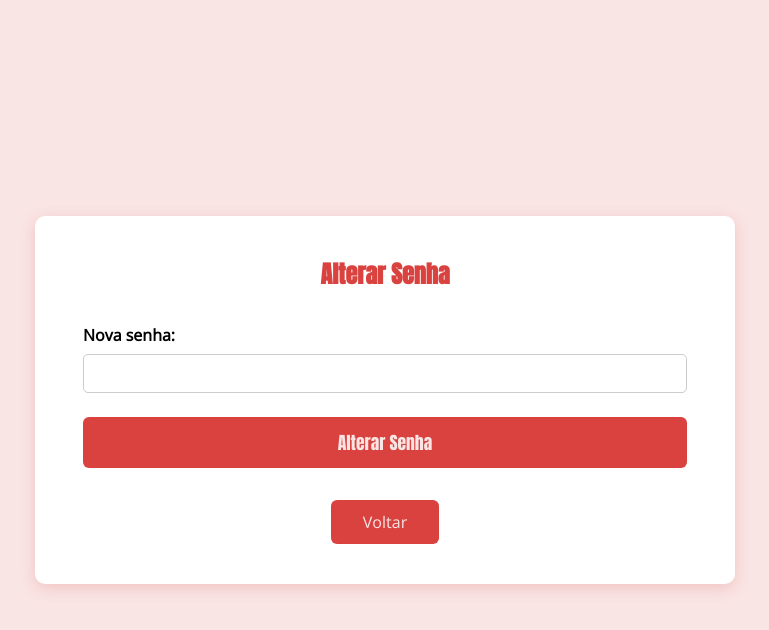
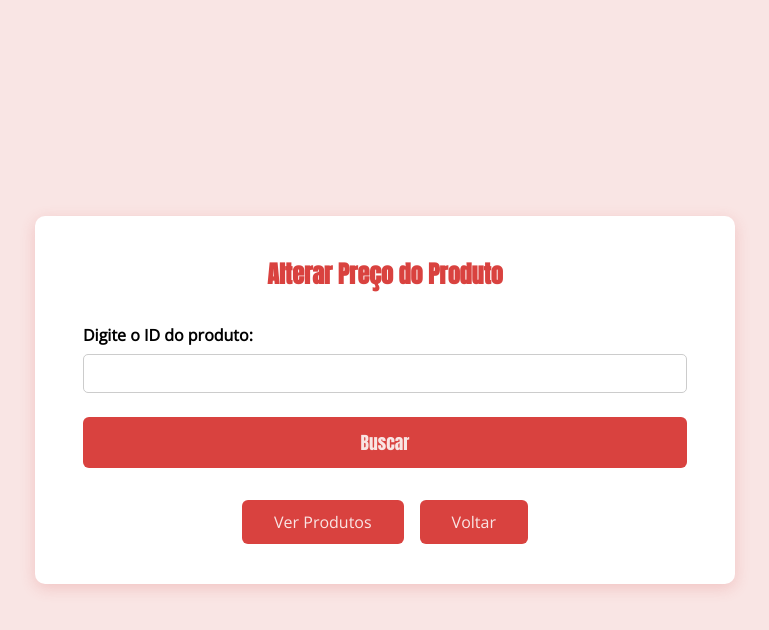
Before and after one commit to codegirletecvav/ProgWeb2, a PHP site: page /alterarpreco.php in a window 1280 px wide. Shown: the top 630 px of the page, without its empty margins (255-1024 px from the left). Run offline with PHP 8.4, Linux system fonts and the light colour scheme; the visitor is signed in with stand-in values (Sample User, id 1).

Commit message:
Update alterarpreco.php

```diff
--- a/alterarpreco.php
+++ b/alterarpreco.php
@@ -8,34 +8,40 @@ if (!isset($_SESSION['idFunc'])) {
 
 $conn = new mysqli("localhost", "root", "", "empresaabd");
 
-    function validaSenha($senha) {
-    return preg_match('/^(?=.*[a-z])(?=.*[A-Z])(?=.*\d)[A-Za-z\d]{8,16}$/', $senha);
+if (!isset($_SESSION['funcao']) || $_SESSION['funcao'] !== 'gerente') {
+    echo "Acesso negado.";
+    exit;
 }
 
+$mensagem = "";
+$p = null;
 
-if (isset($_POST['alterar'])) {
-    $novaSenha = $_POST['nova_senha'];
+if ($_SERVER['REQUEST_METHOD'] == 'POST' && isset($_POST['buscar'])) {
+    $id = (int)$_POST['id'];
+    $p = $conn->query("SELECT * FROM produtos WHERE id = $id")->fetch_assoc();
 
-    if (!validaSenha($novaSenha)) {
-        die("Senha inválida! Deve ter entre 8 e 16 caracteres, letras maiúsculas, minúsculas e números.");
+    if (!$p) {
+        $mensagem = "Produto não encontrado.";
+    }
 }
 
-
-
-    $senhaHash = password_hash($novaSenha, PASSWORD_DEFAULT);
-    $id = $_SESSION['idFunc'];
-
-    $sql = "UPDATE funcionarios SET senha = '$senhaHash' WHERE idFunc = $id";
-
-    if (mysqli_query($conn, $sql)) {
-        echo "Senha alterada com sucesso!";
+if ($_SERVER['REQUEST_METHOD'] == 'POST' && isset($_POST['atualizar'])) {
+    $id = (int)$_POST['id'];
+    $preco = (float)$_POST['preco'];
+    $sql = "UPDATE produtos SET preco = $preco WHERE id = $id";
+    if ($conn->query($sql)) {
+        $mensagem = "Preço atualizado com sucesso.";
     } else {
-        echo "Erro: " . mysqli_error($conn);
+        $mensagem = "Erro ao atualizar: " . $conn->error;
     }
 }
 ?>
 
-
+<!DOCTYPE html>
+<html lang="pt-br">
+<head>
+  <meta charset="UTF-8">
+  <title>Alterar Preço</title>
   <link href="https://fonts.googleapis.com/css2?family=Anton&family=Open+Sans&display=swap" rel="stylesheet">
 
   <style>
@@ -81,7 +87,7 @@ if (isset($_POST['alterar'])) {
       margin-bottom: 0.5rem;
     }
 
-  input[type="password"] {
+    input[type="number"] {
       padding: 0.6rem;
       font-size: 1rem;
       border: 1px solid #ccc;
@@ -132,6 +138,13 @@ if (isset($_POST['alterar'])) {
       transform: scale(1.05);
     }
 
+    .mensagem {
+      margin-bottom: 1.5rem;
+      text-align: center;
+      color: #d9423f;
+      font-weight: bold;
+    }
+
     @media (max-width: 600px) {
       .container {
         min-width: unset;
@@ -154,16 +167,33 @@ if (isset($_POST['alterar'])) {
 <body>
 
 <div class="container">
-<h2>Alterar Senha</h2>
+  <h2>Alterar Preço do Produto</h2>
 
-<form method="POST">
-  <label>Nova senha:</label>
-  <input type="password" name="nova_senha" required>
+  <?php if ($mensagem): ?>
+    <div class="mensagem"><?= htmlspecialchars($mensagem) ?></div>
+  <?php endif; ?>
 
-  <input type="submit" name="alterar" value="Alterar Senha">
+  <form method="post">
+    <label for="id">Digite o ID do produto:</label>
+    <input name="id" type="number" required>
+    <input type="submit" name="buscar" value="Buscar">
   </form>
 
+  <?php if ($p): ?>
+    <form method="post">
+      <label>Produto:</label>
+      <div style="margin-bottom: 1rem;"><?= htmlspecialchars($p['nome']) ?></div>
+
+      <label for="preco">Novo preço:</label>
+      <input name="preco" type="number" step="0.01" value="<?= htmlspecialchars($p['preco']) ?>" required>
+
+      <input type="hidden" name="id" value="<?= $p['id'] ?>">
+      <input type="submit" name="atualizar" value="Atualizar">
+    </form>
+  <?php endif; ?>
+
   <div class="actions">
+    <a href="listarprod.php" class="button-link">Ver Produtos</a>
     <a href="dashboard.php" class="button-link">Voltar</a>
   </div>
 </div>
```
Lines whose indentation alone changed are shown as unchanged.
